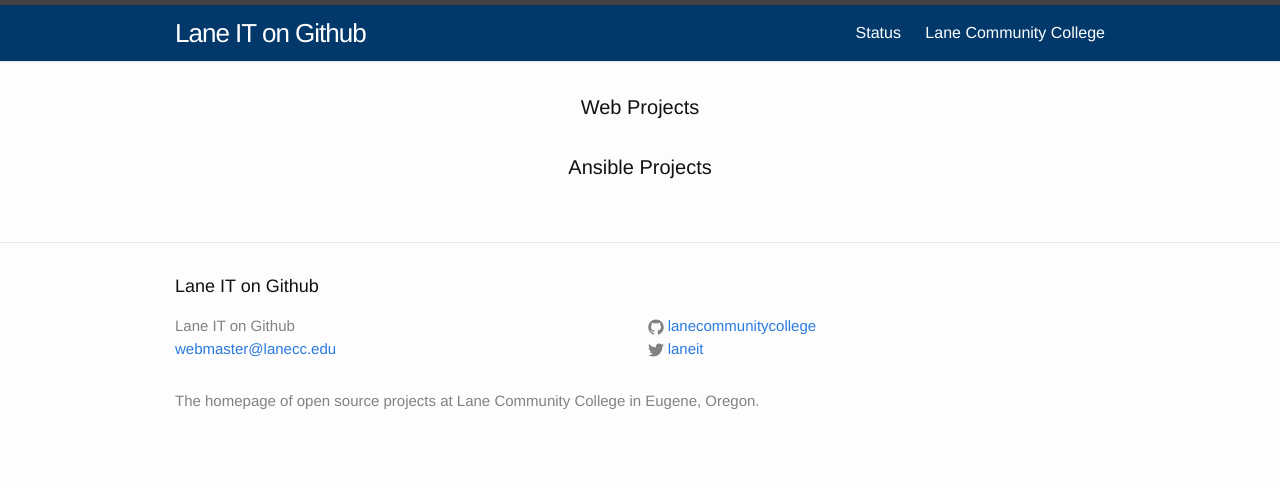
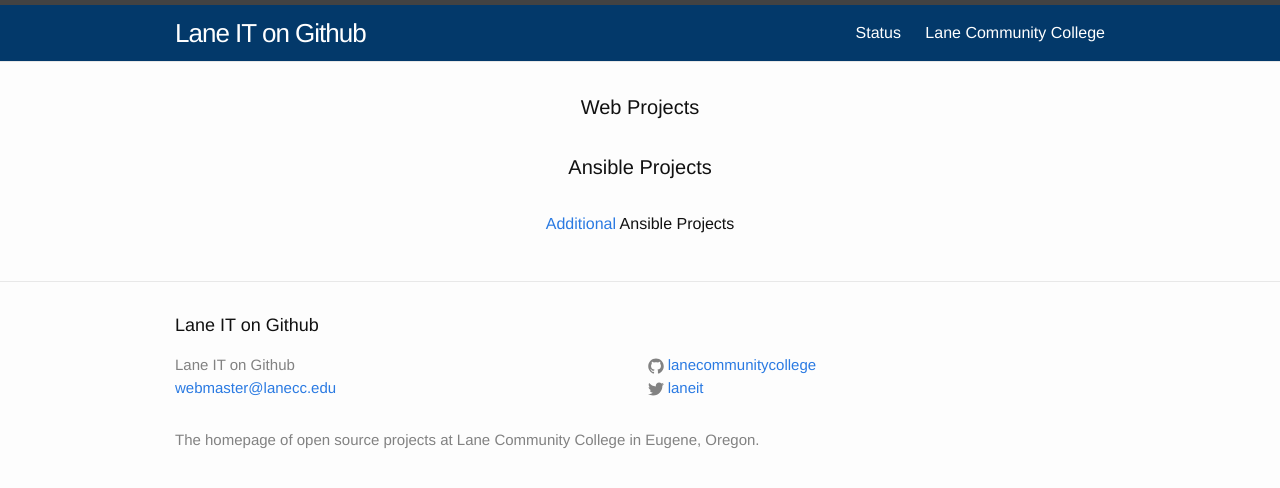
Before and after one commit to LaneCommunityCollege/lanecommunitycollege.github.io, a Jekyll site: the page built from index.html, in a window 1280 px wide. Shown: the top 488 px of the page. Built offline with Jekyll 4.4.1, drawn with Linux system fonts in a browser that asks for light colours; a script that is not in the unit is left out.

Commit message:
added url-case-redirect and removed most aspects proje[D;2Dcts

```diff
--- a/index.html
+++ b/index.html
@@ -20,6 +20,9 @@ layout: default
     </li>
     <li>
       <div class="github-card" data-user="lanecommunitycollege" data-repo="migrationtracker"></div>
+    </li>
+    <li>
+      <div class="github-card" data-user="lanecommunitycollege" data-repo="url-case-redirect"></div>
     </li>
   </ul>
 
@@ -49,39 +52,7 @@ layout: default
     <li>
       <div class="github-card" data-user="lanecommunitycollege" data-repo="aspects_logwatch"></div>
     </li>
-    <li>
-      <div class="github-card" data-user="lanecommunitycollege" data-repo="aspects_logstash"></div>
-    </li>
-    <li>
-      <div class="github-card" data-user="lanecommunitycollege" data-repo="aspects_sudo"></div>
-    </li>
-    <li>
-      <div class="github-card" data-user="lanecommunitycollege" data-repo="aspects_unattended_upgrades"></div>
-    </li>
-    <li>
-      <div class="github-card" data-user="lanecommunitycollege" data-repo="aspects_ufw"></div>
-    </li>
-    <li>
-      <div class="github-card" data-user="lanecommunitycollege" data-repo="aspects_oracle_java"></div>
-    </li>
-    <li>
-      <div class="github-card" data-user="lanecommunitycollege" data-repo="aspects_ntp_client"></div>
-    </li>
-    <li>
-      <div class="github-card" data-user="lanecommunitycollege" data-repo="aspects_mysql_client"></div>
-    </li>
-    <li>
-      <div class="github-card" data-user="lanecommunitycollege" data-repo="aspects_monit"></div>
-    </li>
-    <li>
-      <div class="github-card" data-user="lanecommunitycollege" data-repo="aspects_yum_cron"></div>
-    </li>
-    <li>
-      <div class="github-card" data-user="lanecommunitycollege" data-repo="aspects_common_packages"></div>
-    </li>
-    <li>
-      <div class="github-card" data-user="lanecommunitycollege" data-repo="aspects_php"></div>
-    </li>
   </ul>
+  <p><a href="https://github.com/LaneCommunityCollege?utf8=%E2%9C%93&query=aspects">Additional</a> Ansible Projects</p>
 </div>
 <script src="//cdn.jsdelivr.net/github-cards/latest/widget.js"></script>
```
